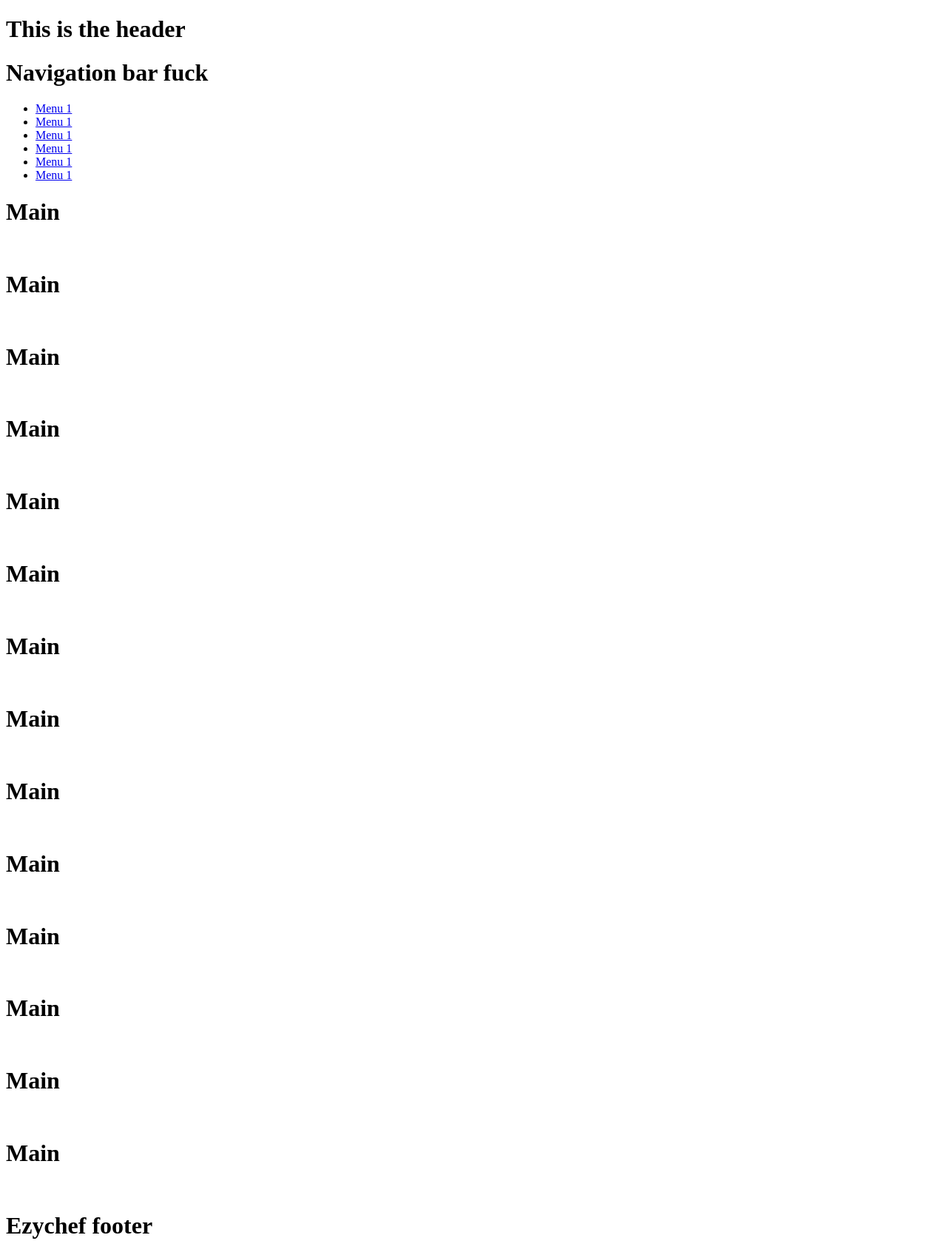
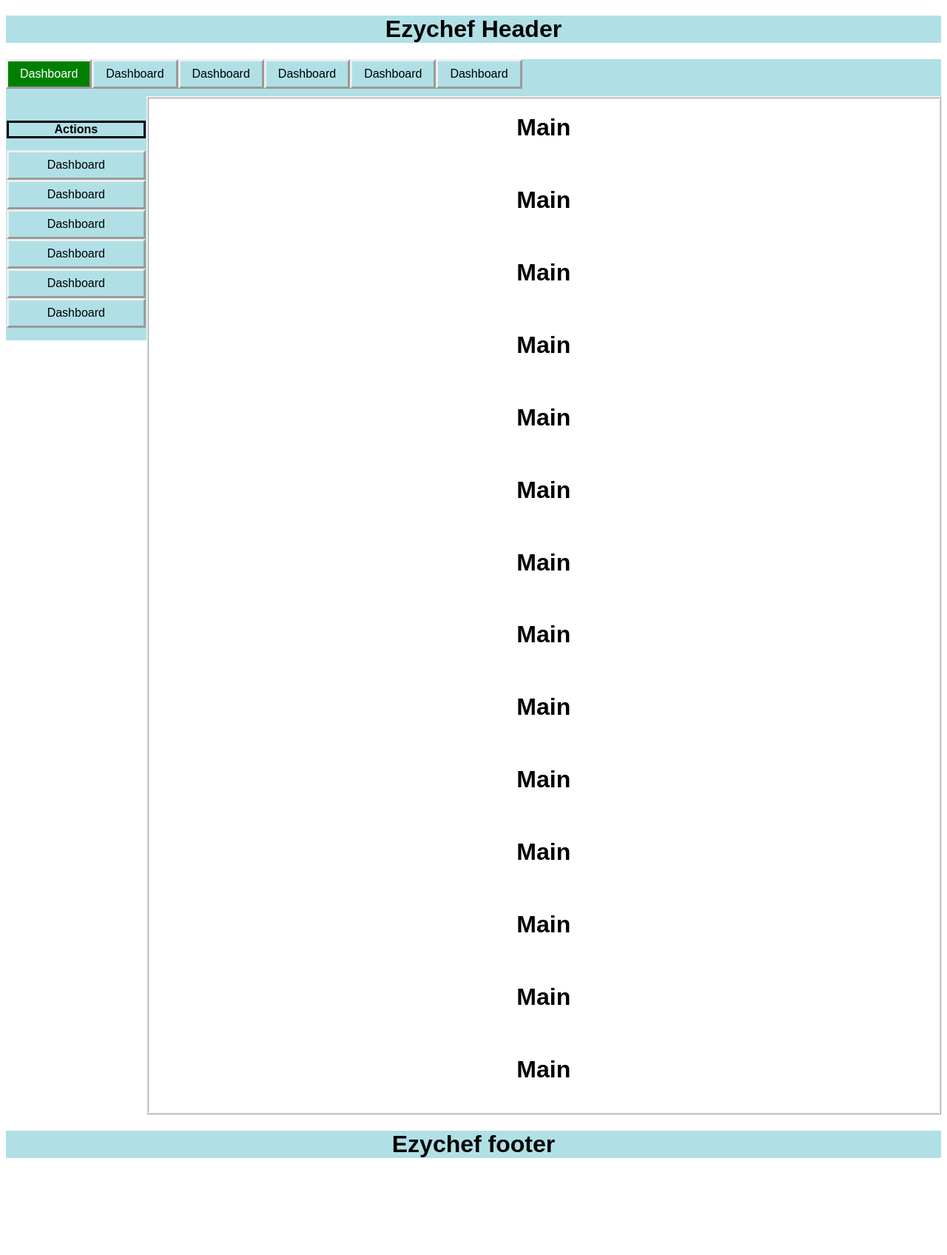
Before and after one commit to p0-dev/SchoolProject_EZYChef, a PHP site: page /dashboard/view in a window 1280 px wide. Shown: the whole page at 74% size. After the commit the page ends 1565 px from the top, so only its background shows below. Run offline with PHP 8.4, Linux system fonts and the light colour scheme; the visitor is signed in with stand-in values (Sample User, id 1); data that the repository does not hold is empty.

Commit message:
Dashboard layout

```diff
--- /dev/null
+++ b/views/css/dboard.css
@@ -0,0 +1,104 @@
+* {
+  box-sizing: border-box;
+  font-family: Arial, Helvetica, sans-serif;
+}
+.header{
+  text-align: center;
+  background-color: #B0E0E6;
+  margin: 0;
+  padding: 0;
+}
+.navi{
+  position: sticky;
+  position: -webkit-sticky;
+  width: 100%;
+  height: 50px;
+  margin: 0;
+  padding: 0;
+  background-color: #B0E0E6;
+  top: 0px;
+  overflow: visible;
+}
+.body-container:after{
+  display: table;
+  clear: both;
+  content: "";
+  height: auto;
+}
+.menu{
+  background-color: #B0E0E6;
+  float: left;
+  width: 15%;
+  overflow: auto;
+  position: sticky;
+  position: -webkit-sticky;
+  top: 50px;
+  height: 100%;
+}
+ul.menu-list{
+  list-style-type: none;
+  overflow: auto;
+  text-align: center;
+  padding: 1px;
+}
+p.submenu{
+  font-weight: bold;
+  border-style: solid;
+}
+.main{
+  background-color: ;
+  float: left;
+  width: 85%;
+  text-align: center;
+  border-style: ridge;
+}
+.footer{
+  background-color: #B0E0E6;
+  text-align: center;
+}
+@media screen and (max-width:600px) {
+  .main{
+    width:100%;
+  }
+  .menu{
+    visibility: hidden;
+  }
+  .navi{
+    height: 85px;
+  }
+  .footer{
+    visibility: hidden;
+  }
+}
+li a{
+  display: block;
+  color: black;
+  padding: 8px 16px;
+  text-decoration: none;
+  border-style: outset;
+}
+li a:hover{
+  color: white;
+  background-color: green;
+}
+li a:hover:not(.active){
+  color: white;
+  background-color: grey;
+}
+.active{
+  color: white;
+  background-color: green;
+}
+.menu-hori{
+  margin: auto;
+  padding: 0;
+}
+#list{
+  float: left;
+  list-style-type: none;
+  display: inline;
+}
+#menu{
+  text-align: center;
+  border-style: outset;
+}
--- a/views/dashboard.php
+++ b/views/dashboard.php
@@ -19,7 +19,11 @@ if(null == $username || null == $permission){
   <head>
     <meta charset="utf-8">
     <title>Ezychef Dashboard</title>
-    <link rel="stylesheet" href="/views/css/dashboard.css">
+    <style media="screen">
+    </style>
+    <link rel="stylesheet" href="/views/css/dboard.css">
+    <meta name="viewport" content="width=device-width, initial-scale=1.0">
+    <meta name="viewport" content="height=device-height, initial-scale=1.0">
   </head>
 
   <!--body-->
@@ -27,12 +31,21 @@ if(null == $username || null == $permission){
 
     <!--header-->
     <div class="header">
-      <h1>This is the header</h1>
+      <h1>Ezychef Header</h1>
     </div>
 
     <!--horizontal navigation-->
     <div class="navi">
-      <h1>Navigation bar fuck</h1>
+      <div class="menu-hori">
+        <ul class="menu-hori">
+          <li id="list"> <a id="menu" class="active" href="#">Dashboard</a> </li>
+          <li id="list"> <a id="menu" class="" href="#">Dashboard</a> </li>
+          <li id="list"> <a id="menu" class="" href="#">Dashboard</a> </li>
+          <li id="list"> <a id="menu" class="" href="#">Dashboard</a> </li>
+          <li id="list"> <a id="menu" class="" href="#">Dashboard</a> </li>
+          <li id="list"> <a id="menu" class="" href="#">Dashboard</a> </li>
+        </ul>
+      </div>
     </div>
 
     <!--body container-->
@@ -41,12 +54,13 @@ if(null == $username || null == $permission){
       <!--vertical navigation-->
       <div class="menu">
         <ul class="menu-list">
-          <li> <a href="#">Menu 1</a> </li>
-          <li> <a href="#">Menu 1</a> </li>
-          <li> <a href="#">Menu 1</a> </li>
-          <li> <a href="#">Menu 1</a> </li>
-          <li> <a href="#">Menu 1</a> </li>
-          <li> <a href="#">Menu 1</a> </li>
+          <p class="submenu">Actions</p>
+          <li id=""> <a id="submenu" class="" href="#">Dashboard</a> </li>
+          <li id=""> <a id="submenu" class="" href="#">Dashboard</a> </li>
+          <li id=""> <a id="submenu" class="" href="#">Dashboard</a> </li>
+          <li id=""> <a id="submenu" class="" href="#">Dashboard</a> </li>
+          <li id=""> <a id="submenu" class="" href="#">Dashboard</a> </li>
+          <li id=""> <a id="submenu" class="" href="#">Dashboard</a> </li>
         </ul>
       </div>
 
```
Also changed, not shown: views/css/dashboard.css (deleted).
